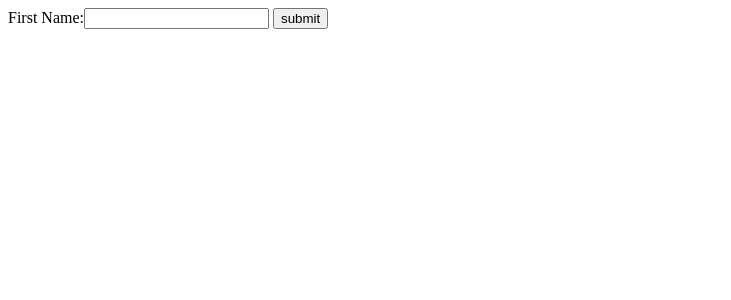
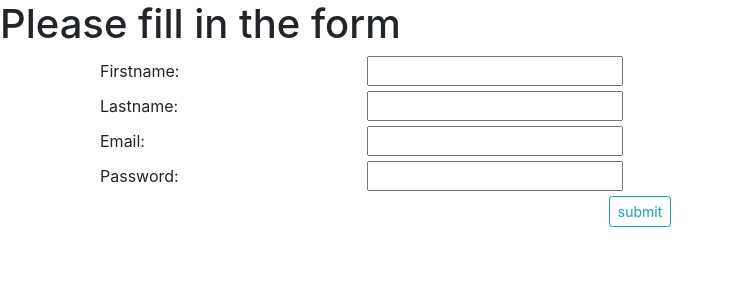
Before and after one commit to Alexzg/Django-projects, a Django app: page /signup/ in a window 1280 px wide. Shown: the top 300 px of the page, without its empty margins (0-731 px from the left). Run offline with Django 3.2, Linux system fonts and the light colour scheme; some libraries are stand-ins or nearby versions.

Commit message:
Signup from form to model
The imported data from the form(HTML)
are saved to the db using the custom made model "User"

```diff
--- a/page_signing_app/main/sign_up/templates/sign_up/index.html
+++ b/page_signing_app/main/sign_up/templates/sign_up/index.html
@@ -3,6 +3,7 @@
     <head>
         <meta charset="utf-8">
         <title>Signing App</title>
+        <link href="https://stackpath.bootstrapcdn.com/bootstrap/4.1.3/css/bootstrap.min.css" rel="stylesheet" integrity="sha384-MCw98/SFnGE8fJT3GXwEOngsV7Zt27NXFoaoApmYm81iuXoPkFOJwJ8ERdknLPMO" crossorigin="anonymous">
     </head>
     <body>
         {% block content %}
--- a/page_signing_app/main/sign_up/templates/sign_up/logged_in.html
+++ b/page_signing_app/main/sign_up/templates/sign_up/logged_in.html
@@ -2,6 +2,10 @@
 
 {% block content %}
 <div>
-    <h1>User Details:</h1>
+    <h1>User Sign up success</h1>
+    <h2>Here is "logged in" page</h2>
+    <a href="/signup/">Sign up page</a>
+    <br>
+    <a href="/admin/">Admin page</a>
 </div>
 {% endblock %}
--- a/page_signing_app/main/sign_up/templates/sign_up/sign_up_form.html
+++ b/page_signing_app/main/sign_up/templates/sign_up/sign_up_form.html
@@ -2,10 +2,25 @@
 
 {% block content %}
 <div>
+    <h1>Please fill in the form</h1>
     <form action="/signup/" method="post">
         {% csrf_token %}
-        {{ form }}
-        <button type="submit">submit</button>
+        <div class="container">
+            <label for"firstname" class="col-3">Firstname: </label>
+            <input name="firstname" type="text" required/>
+            <br>
+            <label for"lastname" class="col-3">Lastname: </label>
+            <input name="lastname" type="text" required/>
+            <br>
+            <label for"email" class="col-3">Email: </label>
+            <input name="email" type="text"/>
+            <br>
+            <label for"password" class="col-3">Password: </label>
+            <input name="password" type="password" required/>
+        </div>
+        <div class="container text-center">
+            <button type="submit" class="btn btn-sm btn-outline-info">submit</button>
+        </div>
     </form>
 </div>
 {% endblock %}
--- a/page_signing_app/main/sign_up/urls.py
+++ b/page_signing_app/main/sign_up/urls.py
@@ -4,6 +4,7 @@ from . import views
 
 app_name = "sign_up"
 urlpatterns = [
+    path('', views.signup, name='sign_up_form'),
     path('signup/', views.signup, name='sign_up_form'),
     path('loggedin/', views.loggedin, name='loggedin')
 ]
--- a/page_signing_app/main/sign_up/views.py
+++ b/page_signing_app/main/sign_up/views.py
@@ -1,22 +1,44 @@
 from django.shortcuts import render, redirect
 
-from django.http import HttpResponseRedirect
-from .forms import SignupForm
+from django.http import HttpRequest, HttpResponseRedirect
 
-
-# def signup(request):
-#     path = "sign_up/sign_up_form.html"
-#     return render(request, path)
+from .models import User
 
 def signup(request):
     path = "sign_up/sign_up_form.html"
     if request.method == 'POST':
-            form = SignupForm(request.POST)
-            if form.is_valid():
-                return HttpResponseRedirect('/loggedin/')
+        form = request.POST # Load the data from request to "form"
+        firstname = form.get('firstname', default='No such field')
+        lastname = form.get('lastname', default='No such field')
+        email = form.get('email', default='No such field')
+        pw = form.get('password', default='No such field')
+
+        saved_users = User.objects.filter(name=firstname)
+        try:
+            User.objects.get(name=firstname) # Raises error if doesn't exist
+            print("Already exist", saved_users)
+        except: # Save new "user" in "model"
+            User(
+            name=firstname, surname=lastname,
+            email=email, password=pw).save()
+            print("New entry")
+            return HttpResponseRedirect('/loggedin/')
     else:
-        form = SignupForm()
-    return render(request, path, {'form':form})
+        pass
+    return render(request, path)
+
+# https://docs.djangoproject.com/en/2.1/topics/auth/default/#how-to-log-a-user-in
+# def login(request):
+#     path = "sign_up/sign_up_form.html" # NEED TO CHAGNE
+#     username = request.POST['username']
+#     password = request.POST['password']
+#     user = authenticate(request, username=username, password=password)
+#     if user is not None:
+#         login(request, user)
+#         # Redirect to page
+#     else:
+#         # Return an 'invalid login' message
+#     return render(request, path)
 
 def loggedin(request):
     path = "sign_up/logged_in.html"
```
